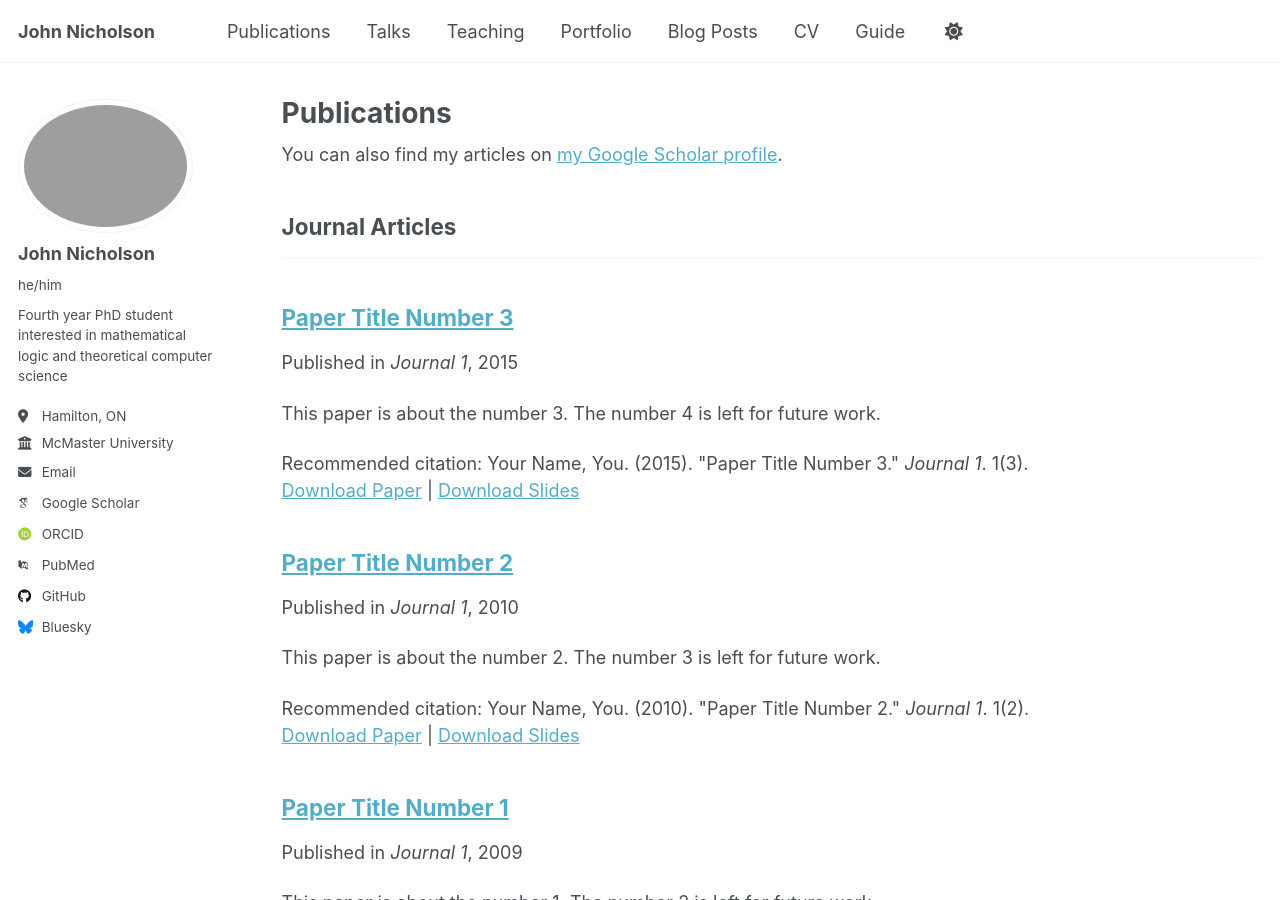
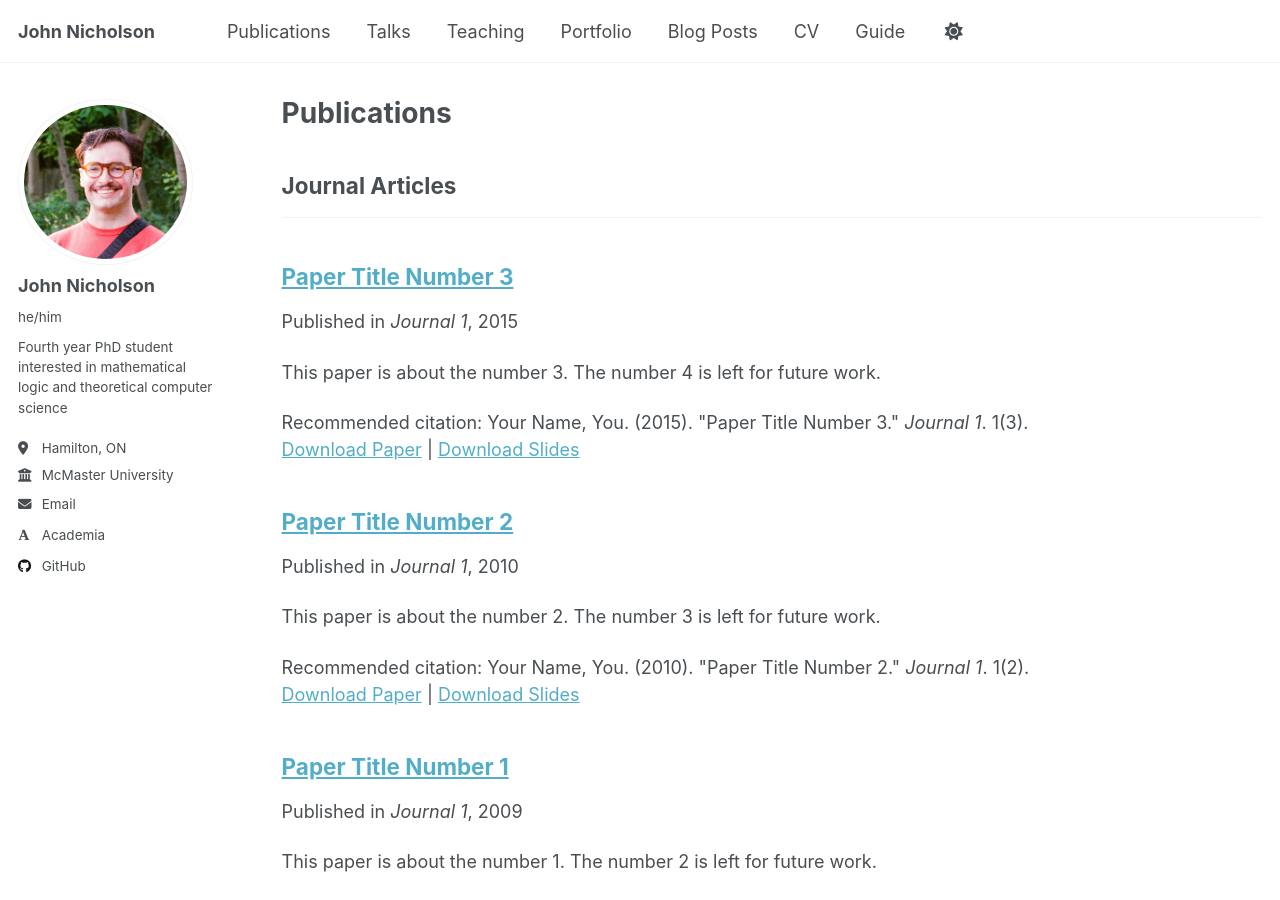
Before and after one commit to JohnTheodoreNicholson/JohnTNicholson.github.io, a Jekyll site: the page built from _pages/publications.html, in a window 1280 px wide and 900 px high. Built offline with Jekyll 4.4.1, drawn with Linux system fonts in a browser that asks for light colours; some web fonts are replaced; a script that is not in the unit is left out; part of the change alters nothing that is shown.

```diff
--- a/_config.yml
+++ b/_config.yml
@@ -23,7 +23,7 @@ repository               : "johntheodorenicholson/johntheodorenicholson.github.i
 #               Additional customization can be done by editing /_includes/author-profile.html
 author:
   # Biographic information
-  avatar           : "john.jpg"
+  avatar           : "john.png"
   name             : "John Nicholson"
   pronouns         : "he/him"
   bio              : "Fourth year PhD student interested in mathematical logic and theoretical computer science"
@@ -33,28 +33,16 @@ author:
   email            : "nichoj6(at)mcmaster(dot)ca"
 
   # Academic websites
-  academia         : # URL
+  academia         : "https://johntheodorenicholson.github.io"
   arxiv            : # URL - Update with the correct link to your profile
-  googlescholar    : "https://scholar.google.com/citations?user=PS_CX0AAAAAJ"
-  inspire-hep      : # URL
-  impactstory      : # URL
-  orcid            : "http://orcid.org/yourorcidurl"
-  semantic         : # URL
-  pubmed           : "https://www.ncbi.nlm.nih.gov/pubmed/?term=john+snow"
-  researchgate     : # URL
-  scopus           : # URL
+  orcid            : # URL
 
   # Repositories and software development
-  bitbucket        : # Username - Update with your username on the site
-  codepen          : # Username
-  dribbble         : # Username
-  github           : "academicpages"
-  kaggle           : # Username
+  github           : "johntheodorenicholson"
   stackoverflow    : # User number or user number and name (i.e., use "1" or "1/jeff-atwood")
 
   # Social media
   artstation       : # Username
-  bluesky          : "bsky.app" # Replace this with you Bluesky username
   facebook         : # Username
   flickr           : # Username
   foursquare       : # Username
```
Also changed, not shown: images/john.png (added).
